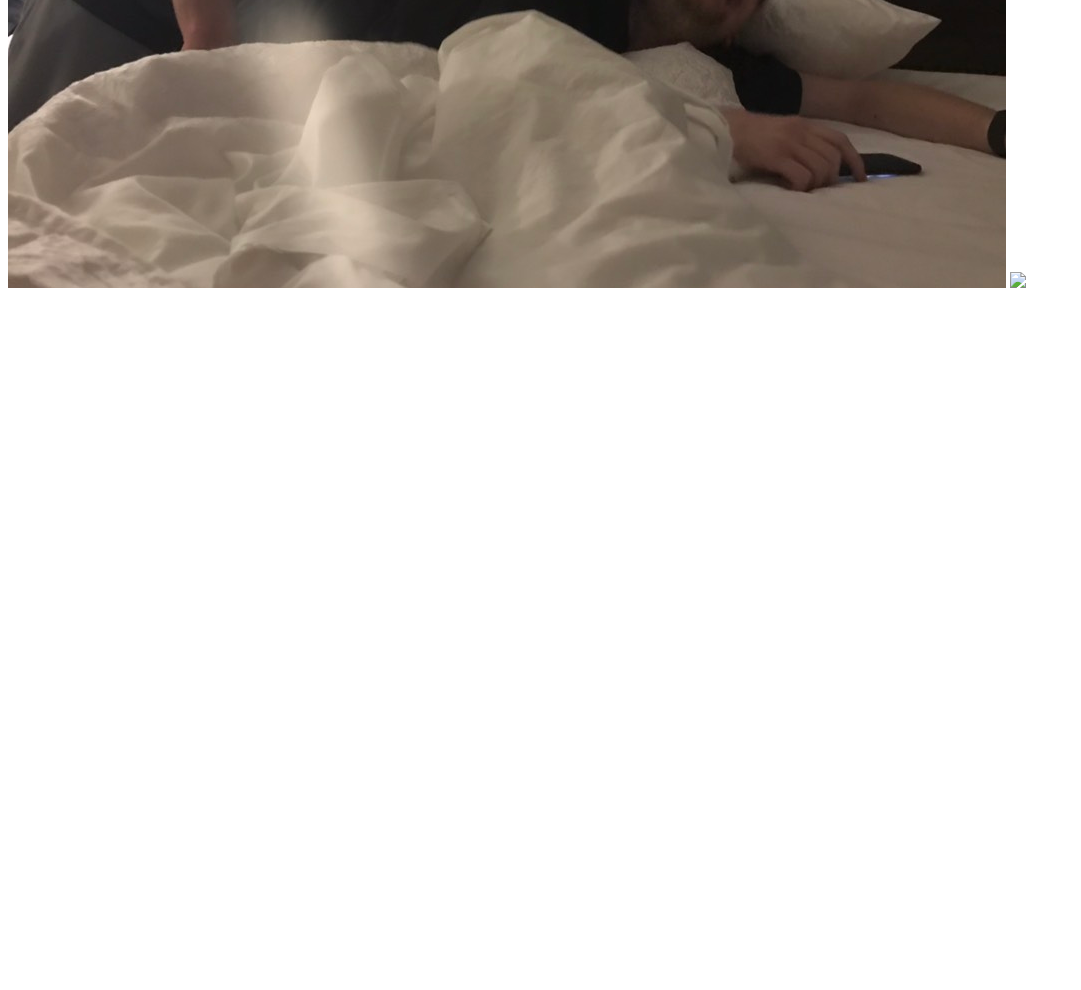
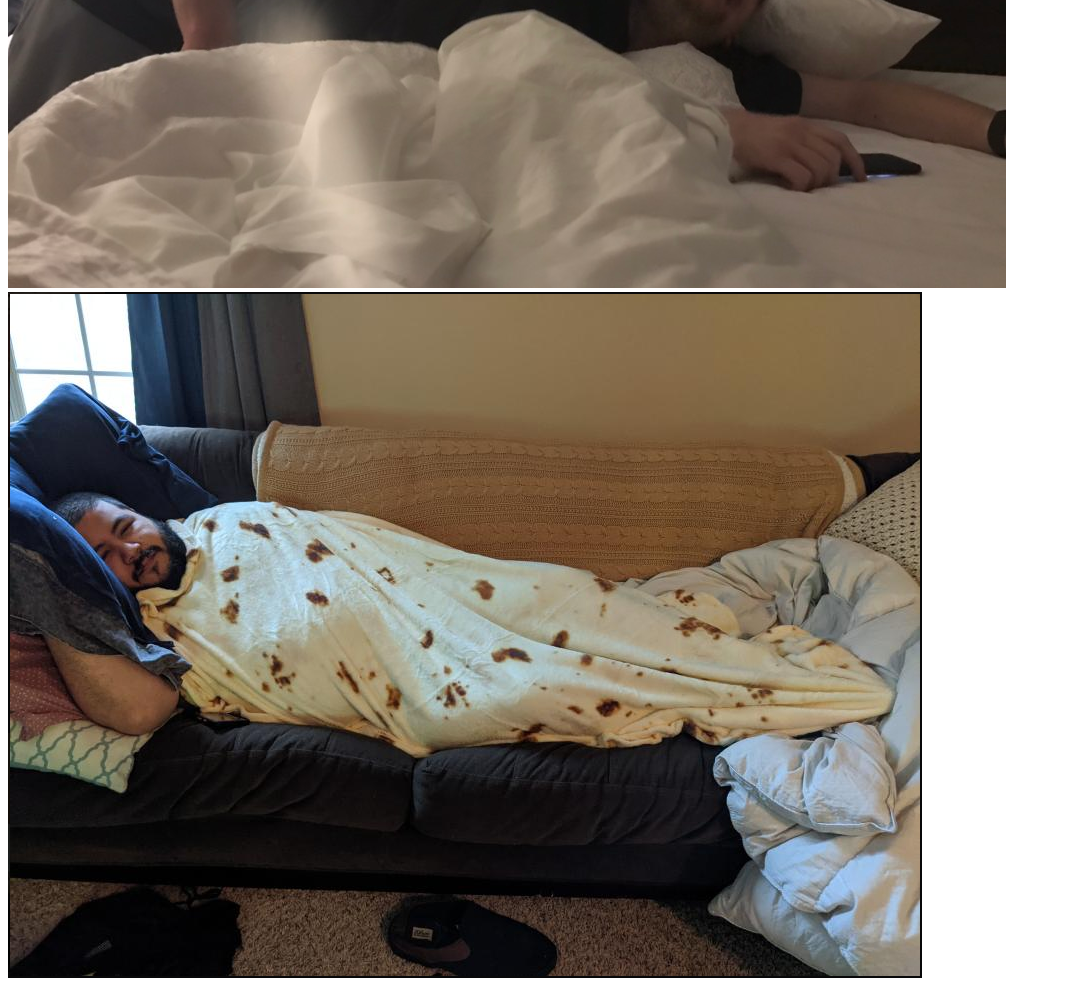
Before and after one commit to chilliah/lonelywebsite, a plain HTML site: page index.html in a window 1280 px wide. Shown: the part 2808-3798 px from the top of the page, without its empty margins (0-1081 px from the left). Before the commit the page ends 3108 px from the top, so only its background shows below. Drawn offline with Linux system fonts and the light colour scheme.

Commit message:
Update index.html

```diff
--- a/index.html
+++ b/index.html
@@ -6,8 +6,7 @@
 <img src="AddyBlow.jpeg">
 <img src="AddyBehind.png">
 <img src="bestdhpicture.png">
-<img src="burmike.png">
-
+<img src="mikebur.png">
 
 </body>
 </html>
```
